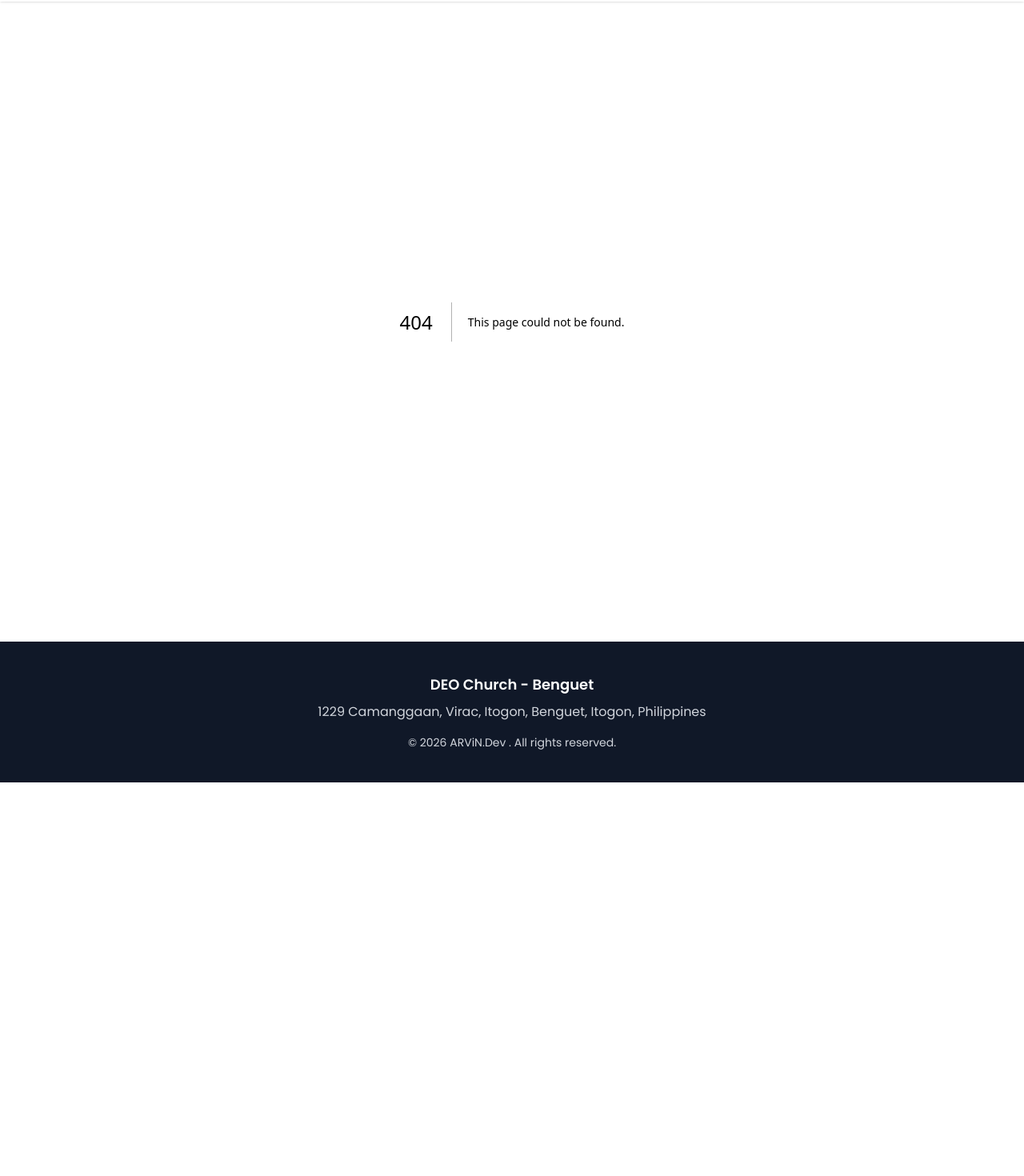
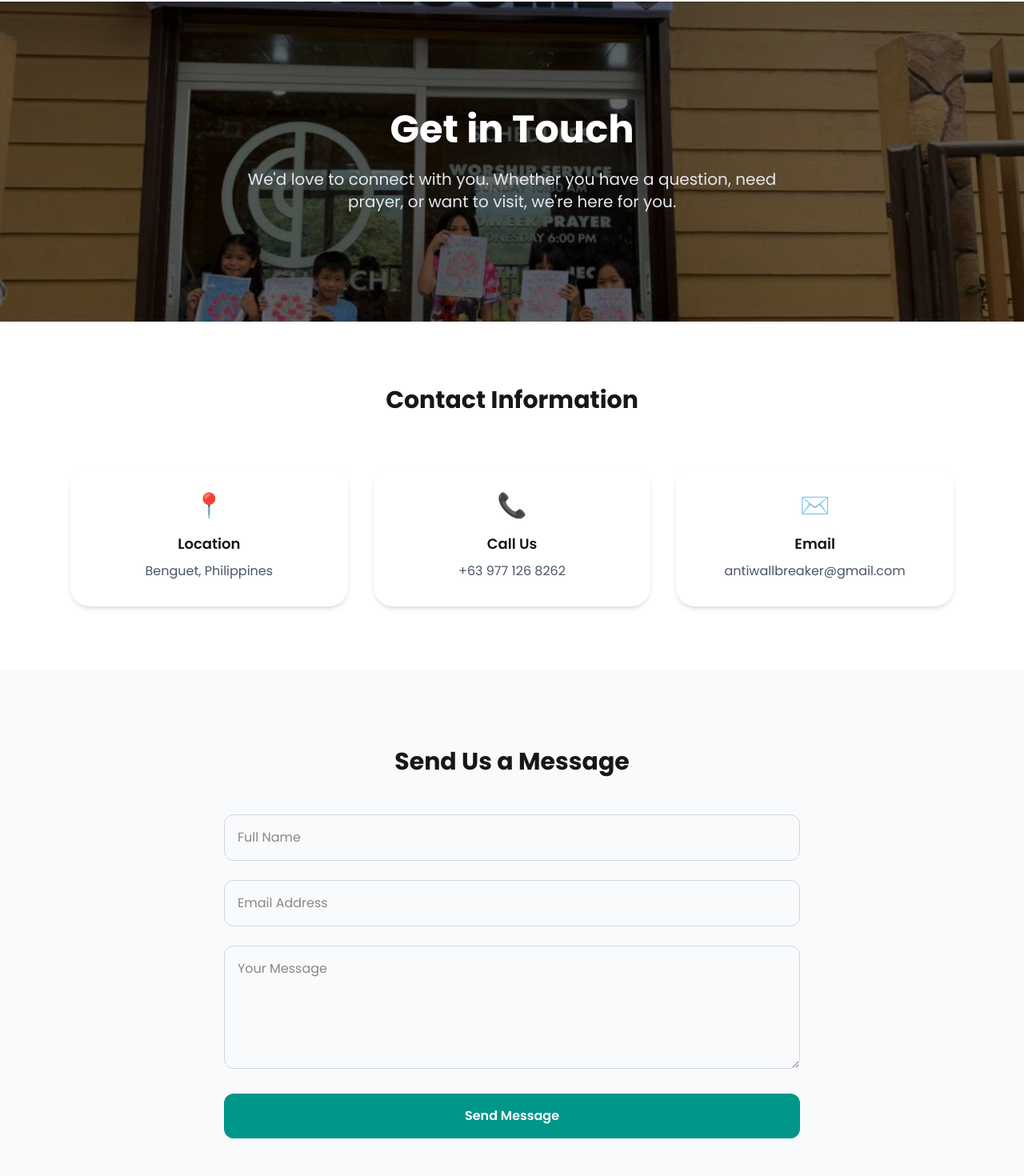
Before and after one commit to JanTangonan/DEO-Benguet, a Next.js app in the folder deo-benguet-frontend/: page /contact in a window 1280 px wide. Before the commit this address had no page. Shown: the part 91-1561 px from the top of the page at 80% size. Before the commit the page ends 1069 px from the top, so only its background shows below. Built offline with nearby package versions, Linux system fonts and the light colour scheme.

Commit message:
added contact page, added nodemailer - only works with servers not with vercel

```diff
--- /dev/null
+++ b/deo-benguet-frontend/app/api/contact/route.ts
@@ -0,0 +1,32 @@
+import nodemailer from "nodemailer";
+import { NextResponse } from "next/server";
+
+export async function POST(req: Request) {
+    const { name, email, message } = await req.json();
+
+    try {
+        const transporter = nodemailer.createTransport({
+            service: "gmail",
+            auth: {
+                user: process.env.EMAIL_USER,
+                pass: process.env.EMAIL_PASS,
+            },
+        });
+
+        await transporter.sendMail({
+            from: `"DEO Website" <${process.env.EMAIL_USER}>`,
+            to: process.env.EMAIL_RECEIVER,
+            subject: "New Contact Form Message",
+            html: `
+        <h2>New Message from DEO Website</h2>
+        <p><strong>Name:</strong> ${name}</p>
+        <p><strong>Email:</strong> ${email}</p>
+        <p><strong>Message:</strong><br/>${message}</p>
+      `,
+        });
+
+        return NextResponse.json({ success: true });
+    } catch (error) {
+        return NextResponse.json({ error: "Something went wrong" }, { status: 500 });
+    }
+}
--- /dev/null
+++ b/deo-benguet-frontend/app/contact/page.tsx
@@ -0,0 +1,183 @@
+"use client";
+import { useState, useEffect } from "react";
+
+export default function Contact() {
+    const [form, setForm] = useState({
+        name: "",
+        email: "",
+        message: "",
+    });
+
+    const [loading, setLoading] = useState(false);
+    const [success, setSuccess] = useState(false);
+
+    const handleChange = (e: any) => {
+        setForm({ ...form, [e.target.name]: e.target.value });
+    };
+
+    const handleSubmit = async (e: any) => {
+        e.preventDefault();
+        setLoading(true);
+
+        const res = await fetch("/api/contact", {
+            method: "POST",
+            body: JSON.stringify(form),
+        });
+
+        if (res.ok) {
+            setSuccess(true);
+            setForm({ name: "", email: "", message: "" });
+        }
+
+        setLoading(false);
+    };
+
+    useEffect(() => {
+        const elements = document.querySelectorAll(".fade-in");
+
+        const observer = new IntersectionObserver((entries) => {
+            entries.forEach((entry) => {
+                if (entry.isIntersecting) {
+                    entry.target.classList.add("visible");
+                }
+            });
+        }, { threshold: 0.1 });
+
+        elements.forEach((el) => observer.observe(el));
+
+        return () => observer.disconnect();
+    }, []);
+
+    return (
+        <>
+            {/* Hero */}
+            <section className="relative h-[50vh] flex items-center justify-center text-white fade-in">
+                <div
+                    className="absolute inset-0 bg-cover bg-center"
+                    style={{ backgroundImage: "url('/events/deo-church-benguet-3.jpg')" }}
+                ></div>
+
+                <div className="absolute inset-0 bg-black/60"></div>
+
+                <div className="relative text-center px-6">
+                    <h1 className="text-4xl md:text-5xl font-bold mb-6">
+                        Get in Touch
+                    </h1>
+                    <p className="text-lg md:text-xl text-gray-200 max-w-2xl mx-auto">
+                        We'd love to connect with you. Whether you have a question, need prayer,
+                        or want to visit, we're here for you.
+                    </p>
+                </div>
+            </section>
+
+            {/* Contact Details */}
+            <section className="py-20 fade-in">
+                <div className="max-w-6xl mx-auto px-6">
+
+                    <h2 className="text-3xl font-bold text-center mb-16">
+                        Contact Information
+                    </h2>
+
+                    <div className="grid md:grid-cols-3 gap-8 text-center">
+
+                        {/* Address */}
+                        <div className="p-8 rounded-3xl shadow-md bg-white hover:shadow-lg transition">
+                            <div className="text-3xl mb-4">📍</div>
+                            <h3 className="font-semibold text-lg mb-2">Location</h3>
+                            <p className="text-gray-600">
+                                Benguet, Philippines
+                            </p>
+                        </div>
+
+                        {/* Phone */}
+                        <div className="p-8 rounded-3xl shadow-md bg-white hover:shadow-lg transition">
+                            <div className="text-3xl mb-4">📞</div>
+                            <h3 className="font-semibold text-lg mb-2">Call Us</h3>
+                            <p className="text-gray-600">
+                                +63 977 126 8262
+                            </p>
+                        </div>
+
+                        {/* Email */}
+                        <div className="p-8 rounded-3xl shadow-md bg-white hover:shadow-lg transition">
+                            <div className="text-3xl mb-4">✉️</div>
+                            <h3 className="font-semibold text-lg mb-2">Email</h3>
+                            <p className="text-gray-600">
+                                antiwallbreaker@gmail.com
+                            </p>
+                        </div>
+
+                    </div>
+
+                </div>
+            </section>
+
+            {/* Contact Form */}
+            <section className="bg-gray-50 py-24 fade-in">
+                <div className="max-w-3xl mx-auto px-6">
+                    <h2 className="text-3xl font-bold text-center mb-12">
+                        Send Us a Message
+                    </h2>
+
+                    {success && (
+                        <div className="bg-green-100 text-green-700 p-4 rounded-xl mb-6 text-center">
+                            Thank you! Your message has been sent.
+                        </div>
+                    )}
+
+                    <form onSubmit={handleSubmit} className="space-y-6">
+                        <input
+                            name="name"
+                            value={form.name}
+                            onChange={handleChange}
+                            placeholder="Full Name"
+                            className="w-full p-4 rounded-xl border border-gray-300 focus:ring-2 focus:ring-teal-500"
+                            required
+                        />
+
+                        <input
+                            name="email"
+                            type="email"
+                            value={form.email}
+                            onChange={handleChange}
+                            placeholder="Email Address"
+                            className="w-full p-4 rounded-xl border border-gray-300 focus:ring-2 focus:ring-teal-500"
+                            required
+                        />
+
+                        <textarea
+                            name="message"
+                            rows={5}
+                            value={form.message}
+                            onChange={handleChange}
+                            placeholder="Your Message"
+                            className="w-full p-4 rounded-xl border border-gray-300 focus:ring-2 focus:ring-teal-500"
+                            required
+                        />
+
+                        <button
+                            type="submit"
+                            disabled={loading}
+                            className="w-full bg-teal-600 text-white py-4 rounded-xl font-semibold hover:bg-teal-700 transition disabled:opacity-50"
+                        >
+                            {loading ? "Sending..." : "Send Message"}
+                        </button>
+                    </form>
+                </div>
+            </section>
+
+            {/* Invitation */}
+            <section className="py-20 text-center fade-in">
+                <div className="max-w-2xl mx-auto px-6">
+                    <h3 className="text-2xl font-bold mb-4">
+                        You’re Always Welcome Here
+                    </h3>
+                    <p className="text-gray-700 leading-relaxed">
+                        No matter where you are in your faith journey, we would love to
+                        meet you and worship together. We look forward to seeing you soon.
+                    </p>
+                </div>
+            </section>
+        </>
+    );
+}
--- a/deo-benguet-frontend/package.json
+++ b/deo-benguet-frontend/package.json
@@ -10,12 +10,14 @@
   },
   "dependencies": {
     "next": "16.1.6",
+    "nodemailer": "^8.0.1",
     "react": "19.2.3",
     "react-dom": "19.2.3"
   },
   "devDependencies": {
     "@tailwindcss/postcss": "^4",
     "@types/node": "^20",
+    "@types/nodemailer": "^7.0.10",
     "@types/react": "^19",
     "@types/react-dom": "^19",
     "eslint": "^9",
```
Also changed, not shown: 1 other file (tests, documents, lock files or other folders).
